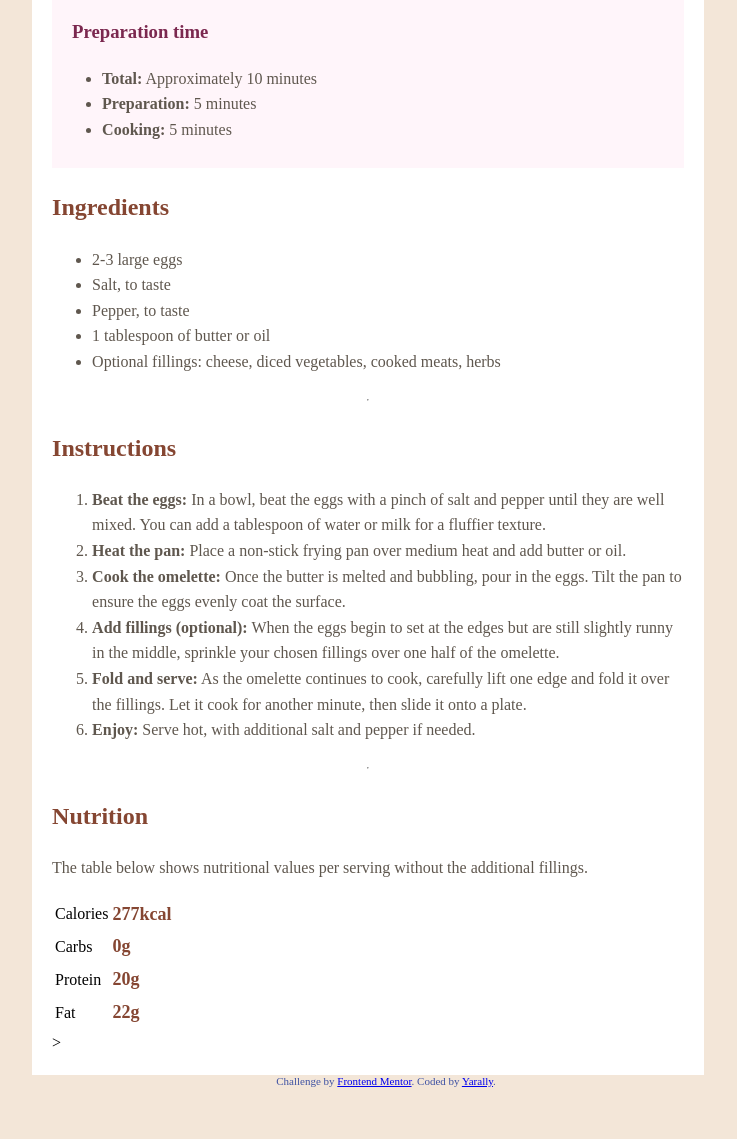
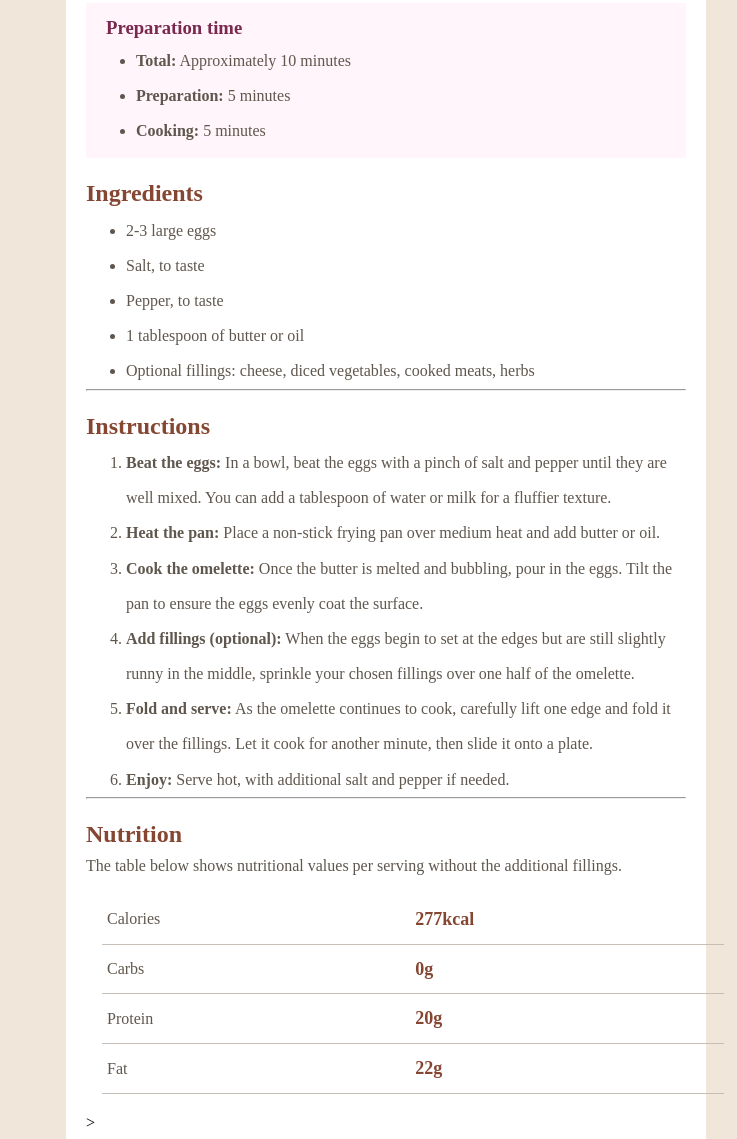
Before and after one commit to DarkMoonLit/Recipe-Page, a plain HTML site: page index.html in a window 1280 px wide. Shown: the part 490-1629 px from the top of the page, without its empty margins (254-991 px from the left). Before the commit the page ends 1577 px from the top, so only its background shows below. Drawn offline with Linux system fonts and the light colour scheme; a web font is replaced by a local one.

Commit message:
Update styles.css

```diff
--- a/styles.css
+++ b/styles.css
@@ -9,17 +9,19 @@
     src: url(https://fonts.google.com/specimen/Outfit);
 }
 
+* {
+    margin: 0;
+    box-sizing: border-box;
+  }
 
 img {
     width: 100%;
-
+    border-radius: 10px;
 }
 
 body {
-
-    background-color: hsl(30, 54%, 90%);
+    background-color: hsl(30, 44%, 90%);
     height: 100vh;
-
 }
 
 .container {
@@ -30,11 +32,13 @@ body {
     display: flex;
     flex-direction: column;
     line-height: 1.6;
+    border-radius: 10px;
 }
 
 .duration {
     background-color: hsl(330, 100%, 98%);
     padding: 10px;
+    margin-top: 1rem;
 }
 
 h3 {
@@ -50,10 +54,15 @@ p, li {
     color: hsl(30, 10%, 34%);
 }
 
+li {
+    line-height: 2.2;
+}
+
 h2 {
     color: hsl(14, 45%, 36%);
     font-family: 'Outfit';
     font-weight: 700;
+    margin-top: 1rem;
 }
 
 h1 {
@@ -61,10 +70,12 @@ h1 {
     color: hsl(24, 5%, 18%);
 }
 
-.row {
-    display: grid;
-    grid-template-columns: 1fr 1fr;
-    margin: 0 20%;
+td, tr, table {
+    padding: 10px 150px 15px 10px;
+    border-bottom: 1px solid hsl(30, 11%, 75%);
+    border-collapse: collapse;
+    color: hsl(30, 10%, 34%);
+    margin: 1rem;
 }
 
 .measure {
@@ -90,14 +101,59 @@ h1 {
     }
 }
 
+@media screen and (max-width: 600px) {
+    img {
+        min-width: 100%;
+        object-fit: fill;
+        padding: 0;
+        margin: 0;
+    }
+    .container {
+        margin: 0%;
+    }
+}
+
+@media screen and (min-width: 600px) {
+    img {
+        min-width: 75%;
+    }
+
+    .container {
+        width: 50%;
+        margin: 5rem 23%;
+    }
+
+    td, tr, table {
+        padding: 10px 60px 10px 5px;
+    }
+}
+
 @media screen and (min-width: 800px) {
     img {
         min-width: 75%;
     }
 
     .container {
-        width: 65%;
-        margin-left: 18%;
+        width: 50%;
+        margin-left: 25%;
+    }
+    td, tr, table {
+        padding: 10px 120px 10px 5px;
+    }
+}
+
+@media screen and (min-width: 1000px) {
+    img {
+        min-width: 75%;
+    }
+
+    .container {
+        width: 50%;
+        margin-left: 27%;
+    }
+
+    td, tr, table {
+        padding: 10px 160px 10px 5px;
     }
 }
 
@@ -108,6 +164,9 @@ h1 {
 
     .container {
         width: 50%;
-        margin-left: 22%;
+        margin-left: 25%;
+    }
+    td, tr, table {
+        padding: 10px 250px 10px 5px;
     }
 }
```
